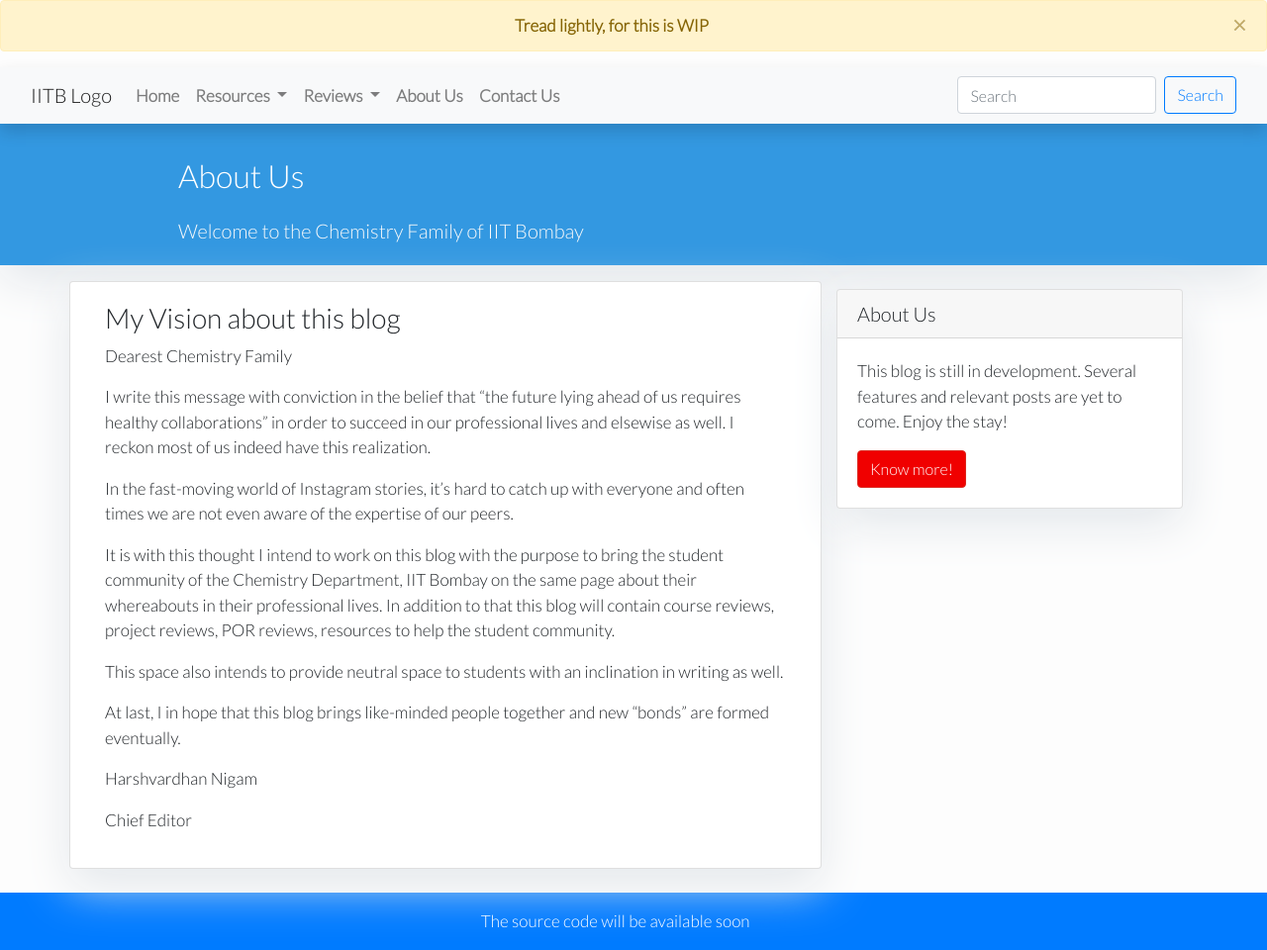
After one commit to niTROCket51/blog-chem-iitb, a Django app: page /aboutus/ in a window 1280 px wide. The commit adds this page. Shown: the whole page at 99% size. Run offline with Django 3.2, Linux system fonts and the light colour scheme; some libraries are stand-ins or nearby versions.

Commit message:
Add About Us page, minor changes

```diff
--- /dev/null
+++ b/feed/templates/feed/about_us.html
@@ -0,0 +1,54 @@
+{% extends 'feed/base.html' %}
+{% block content %}
+
+<header class="masthead">
+    <div class="overlay"></div>
+    <div class="container">
+        <div class="row">
+            <div class=" col-md-8 col-md-10 mx-auto">
+                <div class="site-heading">
+                    <h2 class=" site-heading my-4 mt-3 text-white"> About Us </h2>
+                    <h5 class="text-light">Welcome to the Chemistry Family of IIT Bombay &nbsp</h5>
+                </div>
+            </div>
+        </div>
+    </div>
+</header>
+
+<div class="container">
+  <div class="row">
+    <div class="col-md-8 card mb-4  mt-3 left  top">
+      <div class="card-body">
+        <h3>My Vision about this blog</h3>
+        <p>Dearest Chemistry Family</p>
+        <p>
+        I write this message with conviction in the belief that “the future lying ahead of us requires
+        healthy collaborations” in order to succeed in our professional lives and elsewise as well.
+        I reckon most of us indeed have this realization.
+        </p>
+        <p>
+        In the fast-moving world of Instagram stories, it’s hard to catch up with everyone and
+        often times we are not even aware of the expertise of our peers.
+        </p>
+        <p>
+        It is with this thought I intend to work on this blog with the purpose to bring the student
+        community of the Chemistry Department, IIT Bombay on the same page about their whereabouts
+        in their professional lives. In addition to that this blog will contain course reviews,
+        project reviews, POR reviews, resources to help the student community.
+        </p>
+        <p>
+        This space also intends to provide neutral space to students with an inclination in writing as well.
+        </p>
+        <p>
+        At last, I in hope that this blog brings like-minded people together and new “bonds” are
+        formed eventually.
+        </p>
+        <p>Harshvardhan Nigam</p>
+        <p>Chief Editor</p>
+      </div>
+    </div>
+    {% block sidebar %} {% include 'feed/sidebar.html' %} {% endblock sidebar %}
+  </div>
+</div>
+
+{% endblock content %}
--- a/feed/templates/feed/base.html
+++ b/feed/templates/feed/base.html
@@ -12,7 +12,7 @@
 
     <body>
         <style>
-            body {
+        body {
             font-family: "Lato", sans-serif;
             font-size: 17px;
             background-color: #fdfdfd;
@@ -72,10 +72,11 @@
                             <div class="dropdown-menu" aria-labelledby="navbarDropdown">
                                 <a class="dropdown-item text-black" href="#">Course Reviews</a>
                                 <a class="dropdown-item text-black" href="#">Project Reviews</a>
+                                <a class="dropdown-item text-black" href="#">POR Reviews</a>
                             </div>
                         </li>
                         <li class="nav-item text-black">
-                            <a class="nav-link text-black font-weight-bold" href="#">About Us</a>
+                            <a class="nav-link text-black font-weight-bold" href="{% url 'about_us' %}">About Us</a>
                         </li>
                         <li class="nav-item text-black">
                             <a class="nav-link text-black font-weight-bold" href="#">Contact Us</a>
@@ -92,8 +93,8 @@
         <!-- Content Goes here -->
         {% endblock content %}
         <!-- Footer -->
-        <footer class="py-3 bg-grey">
-            <p class="m-0 text-dark text-center ">&copy; 2020 Dept. of Chemistry IITB</p>
+        <footer class="py-3 bg-primary">
+            <p class="m-0 text-white text-center">The source code will be available soon <a href="https://github.com/niTROCket51/blog-chem-iitb">here</a></p>
         </footer>
         <script src="https://code.jquery.com/jquery-3.4.1.slim.min.js" integrity="sha384-J6qa4849blE2+poT4WnyKhv5vZF5SrPo0iEjwBvKU7imGFAV0wwj1yYfoRSJoZ+n" crossorigin="anonymous"></script>
         <script src="https://cdn.jsdelivr.net/npm/popper.js@1.16.0/dist/umd/popper.min.js" integrity="sha384-Q6E9RHvbIyZFJoft+2mJbHaEWldlvI9IOYy5n3zV9zzTtmI3UksdQRVvoxMfooAo" crossorigin="anonymous"></script>
--- a/feed/templates/feed/index.html
+++ b/feed/templates/feed/index.html
@@ -3,7 +3,6 @@
 <style>
     body {
         font-family: "Lato", sans-serif;
-        font-size: 18px;
         background-color: #fdfdfd;
     }
 
--- a/feed/urls.py
+++ b/feed/urls.py
@@ -8,6 +8,8 @@
     path('', views.PostList.as_view(), name='home'),
     # ex: /feed/search/
     path('search/', views.SearchResultsView.as_view(), name='search_results'),
+    # ex: /feed/aboutus/
+    path('aboutus/', views.AboutUsView.as_view(), name='about_us'),
     # ex: /feed/my-post/
     path('<slug:slug>/', views.PostDetail.as_view(), name='post_detail'),
 ]
--- a/feed/views.py
+++ b/feed/views.py
@@ -5,17 +5,19 @@
 from .models import Post
 
 class PostList(generic.ListView):
+    """Views showing blog index."""
     queryset = Post.objects.order_by('-published_date')
     template_name = 'feed/index.html'
     paginate_by = 5
     context_object_name = 'post_list'
 
 class PostDetail(generic.DetailView):
+    """Views showing full content of selected Post"""
     model = Post
     template_name = 'feed/post_detail.html'
 
 class SearchResultsView(generic.ListView):
-    """Class to be used for search queries"""
+    """Views showing results to search queries."""
     model = Post
     template_name = 'feed/search_results.html'
 
@@ -25,3 +27,8 @@
             Q(title__icontains=query) | Q(content__icontains=query)
         )
         return object_list
+
+class AboutUsView(generic.ListView):
+    """Views for About Us page"""
+    model = Post
+    template_name = 'feed/about_us.html'
```
